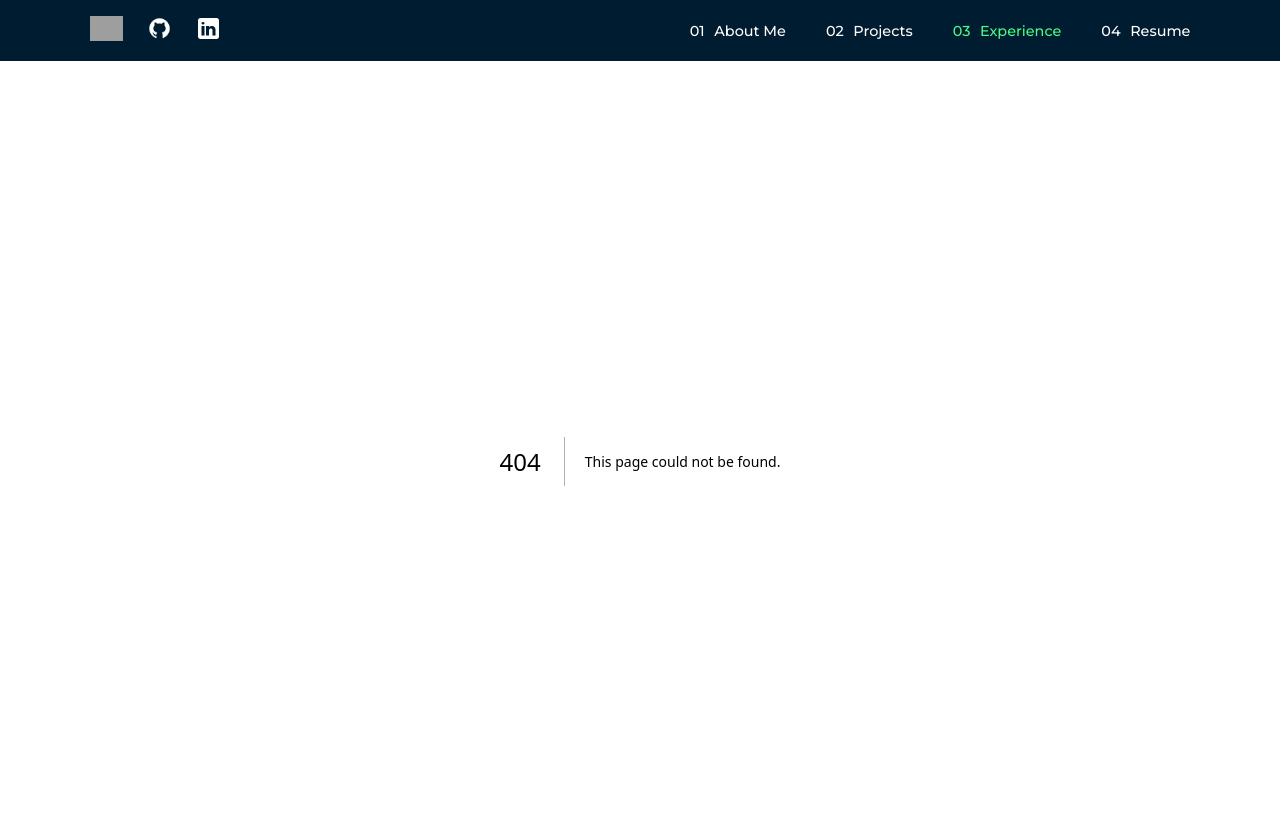
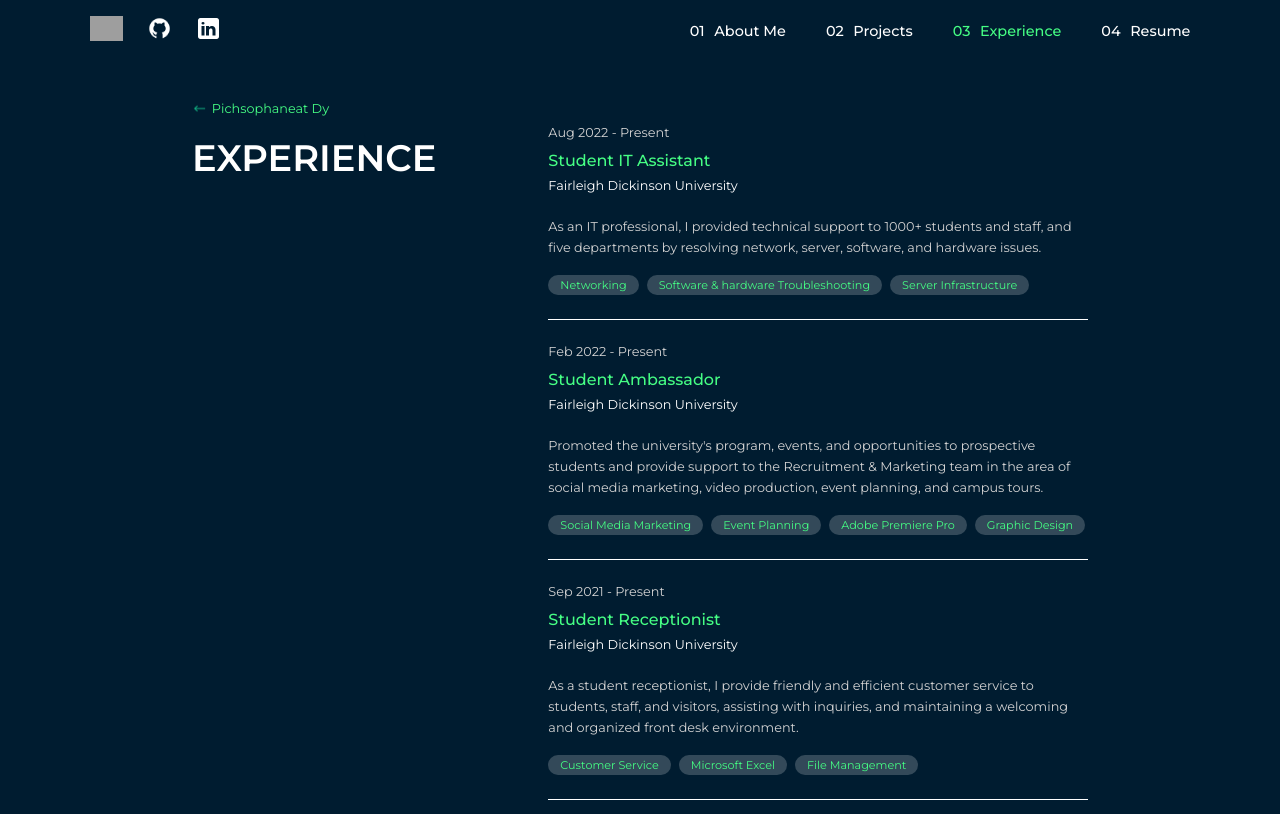
Before and after one commit to pichsophaneatdy/Portfolio-Next.js, a Next.js app: page /experience in a window 1280 px wide. Before the commit this address had no page. Shown: the top 814 px of the page. Built offline with nearby package versions, Linux system fonts and the light colour scheme; grey boxes are pictures that could not be loaded.

Commit message:
Add experience page

```diff
--- /dev/null
+++ b/data/experience.ts
@@ -0,0 +1,34 @@
+interface Experience {
+    date: string,
+    title: string,
+    company: string,
+    skills: string[],
+    role: string
+}
+const experience: Experience[] = [
+    {
+        date: "Aug 2022 - Present",
+        title: "Student IT Assistant",
+        company: "Fairleigh Dickinson University",
+        skills:["Networking", "Software & hardware Troubleshooting", "Server Infrastructure"],
+        role: "As an IT professional, I provided technical support to 1000+ students and staff, and five departments by resolving network, server, software, and hardware issues."
+    },
+    {
+        date: "Feb 2022 - Present",
+        title: "Student Ambassador",
+        company: "Fairleigh Dickinson University",
+        skills: ["Social Media Marketing", "Event Planning", "Adobe Premiere Pro", "Graphic Design"],
+        role: "Promoted the university's program, events, and opportunities to prospective students and provide support to the Recruitment & Marketing team in the area of social media marketing, video production, event planning, and campus tours."
+    },
+    {
+        date: "Sep 2021 - Present",
+        title: "Student Receptionist",
+        company: "Fairleigh Dickinson University",
+        skills: ["Customer Service", "Microsoft Excel", "File Management"],
+        role: "As a student receptionist, I provide friendly and efficient customer service to students, staff, and visitors, assisting with inquiries, and maintaining a welcoming and organized front desk environment."
+    }
+];
+
+export const getAllExperience = (): Experience[] => {
+    return experience;
+}
--- /dev/null
+++ b/pages/experience/Experience.module.scss
@@ -0,0 +1,68 @@
+@use "../../styles/_mixins" as *;
+@use "../../styles/_variables" as *;
+
+.experience {
+    background-color: $blue;
+    min-height: 100vh;
+    color: white;
+    padding: 1rem;
+    @include tablet{
+        padding: 1.5rem 7%;
+    }
+    @include desktop {
+        padding: 2.5rem 15%;
+        display: flex;
+        gap: 7rem;
+    }
+    &__title {
+        @include page-title;
+    }
+    &__content {
+        margin-top: 1rem;
+        @include desktop{
+            margin-top: 0;
+        }
+    }
+    &__item {
+        padding: 1.5rem 0;
+        border-bottom: solid 0.3px white;
+        @include desktop{
+            padding-bottom: 1.5rem;
+        }
+    }
+    &__date {
+        color: lightgray;
+        font-size: 0.8rem;
+        margin-bottom: 0.7rem;
+    }
+    &__title1{
+        color: #45FE84;
+        font-weight: 500;
+        margin-bottom: 0.5rem;
+    }
+    &__skills {
+        display: flex;
+        flex-wrap: wrap;
+        gap:0.5rem;
+    }
+    &__desc {
+        font-size: 0.8rem;
+        margin-bottom: 1rem;
+        color: lightgray;
+        line-height: 1.3rem;
+    }
+    &__company {
+        font-size: 0.8rem;
+        margin-bottom: 1.5rem;
+    }
+    &__skill {
+        font-size: 0.7rem;
+        color: #45FE84;
+        background-color: rgba(white, 0.2);
+        padding: 0.2rem 0.75rem;
+        border-radius: 10px;
+    }
+}
+.return {
+    @include return-link;
+}
--- /dev/null
+++ b/pages/experience/index.tsx
@@ -0,0 +1,79 @@
+import {motion} from "framer-motion"
+import Link from "next/link"
+import styles from "./Experience.module.scss"
+// experience data
+import { getAllExperience } from "@/data/experience"
+
+// Interface to define experience
+interface Experience {
+    date: string,
+    title: string,
+    company: string,
+    skills: string[],
+    role: string
+}
+const Experience = (props: {experience: Experience[]}) => {
+    const {experience} = props;
+    return (
+        <div className={styles.experience}>
+            <div className={styles.experience__header}>
+                <Link href="/" className={styles.link}>
+                    <motion.div
+                        initial={{x:-200}}
+                        animate={{x: 0}}
+                        transition={{duration: 1.5}}
+                        className={styles.return__container}>
+                        <img src="/assets/arrow.png" alt="Back arrow" className={styles.return__icon} />
+                        <p className={styles.return__text}>
+                            Pichsophaneat Dy
+                        </p>
+                    </motion.div>
+                </Link>
+                <motion.p
+                    initial={{x: -200}}
+                    animate={{x:0}}
+                    transition={{duration: 1.5}}
+                    className={styles.experience__title}
+                >
+                    EXPERIENCE
+                </motion.p>
+            </div>
+            <div className={styles.experience__content}>
+                {
+                    experience?.map((experience, index) => {
+                        return (
+                            <motion.div
+                                initial={{y:700}}
+                                animate={{y:0}}
+                                transition={{duration: 2, delay: index+1}}
+                                key={index}
+                                className={styles.experience__item}
+                            >
+                                <p className={styles.experience__date}>{experience.date}</p>
+                                <div className={styles.experience__detail}>
+                                    <p className={styles.experience__title1}>{experience.title}</p>
+                                    <p className={styles.experience__company}>{experience.company}</p>
+                                    <p className={styles.experience__desc}>{experience.role}</p>
+                                    <div className={styles.experience__skills}>
+                                        {
+                                            experience.skills.map((skill, index) => {
+                                                return <p key={index} className={styles.experience__skill}>{skill}</p>
+                                            })
+                                        }
+                                    </div>
+                                </div>
+                            </motion.div>
+                        )
+                    })
+                }
+            </div>
+        </div>
+    )
+}
+export async function getStaticProps() {
+    const experience = await getAllExperience();
+    return {
+        props: {experience}
+    }
+}
+export default Experience;
--- a/pages/projects/Project.module.scss
+++ b/pages/projects/Project.module.scss
@@ -127,26 +127,7 @@
     }
 }
 .return {
-    &__container {
-        cursor: pointer;
-        gap: 0.3rem;
-        display: flex;
-        align-items: center;
-        padding-bottom: 0.2rem;
-        margin-bottom: 1rem;
-        width: fit-content;
-        &:hover {
-            border-bottom: solid 2px $green;
-            transition: 0.5s;
-        }
-    }
-    &__icon {
-        width: 15px;
-    }
-    &__text {
-        font-size: 0.8rem;
-        color: $green;
-    }
+    @include return-link;
 }
 .link {
     text-decoration: none;
--- a/styles/__mixins.scss
+++ b/styles/__mixins.scss
@@ -176,3 +176,25 @@
         font-size: 2.3rem;
     }
 }
+@mixin return-link {
+    &__container {
+        cursor: pointer;
+        gap: 0.3rem;
+        display: flex;
+        align-items: center;
+        padding-bottom: 0.2rem;
+        margin-bottom: 1rem;
+        width: fit-content;
+        &:hover {
+            border-bottom: solid 2px $green;
+            transition: 0.5s;
+        }
+    }
+    &__icon {
+        width: 15px;
+    }
+    &__text {
+        font-size: 0.8rem;
+        color: $green;
+    }
+}
```
